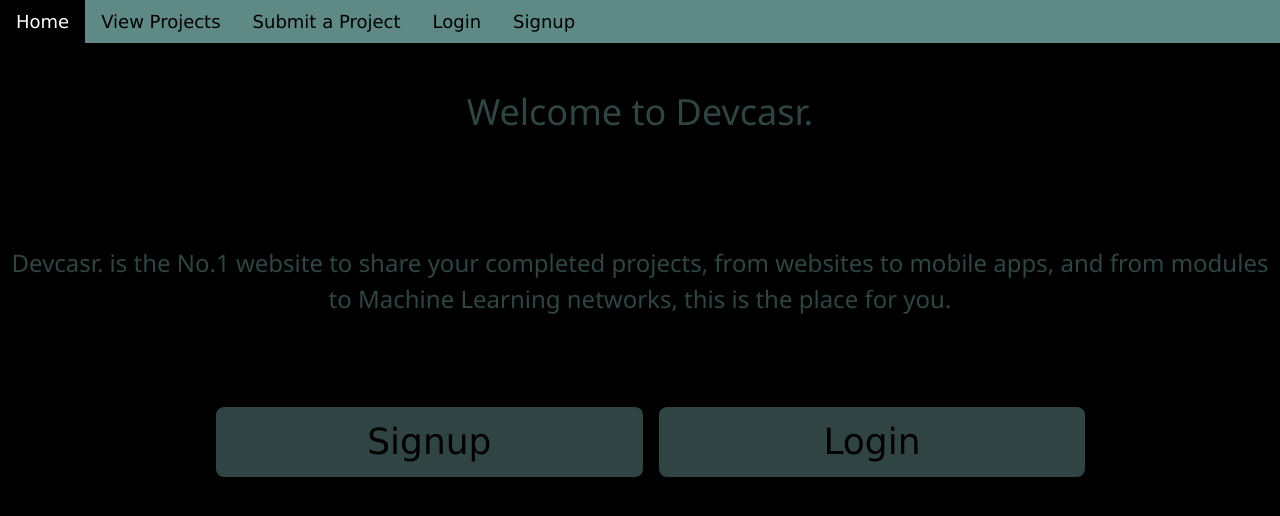
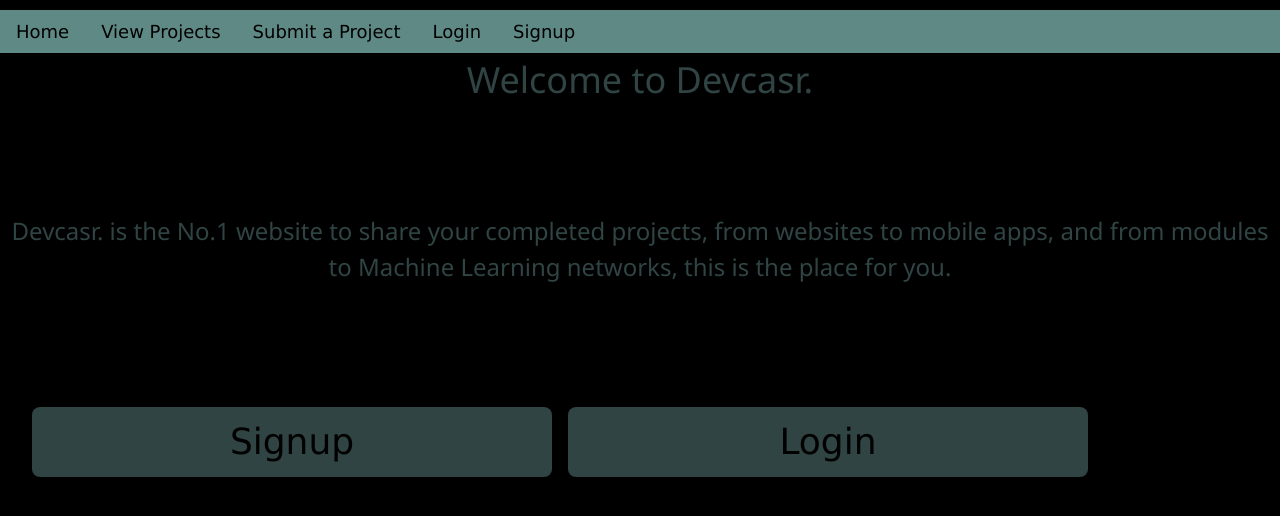
Before and after one commit to TheKing-coder68/Devcasr, a Flask app: page / in a window 1280 px wide. Shown: the top 516 px of the page. Run offline with Flask 2, Linux system fonts and the light colour scheme.

Commit message:
Changed some CSS stuff mainly.

```diff
--- a/static/home.css
+++ b/static/home.css
@@ -8,17 +8,17 @@ body{
 	color: #2f4443;
 }
 .signup-button{
-	position: relative;
-	left: 200px;
+    position: relative;
+
 	background-color: #2f4443;
-
 }
 .signup-button:hover{
+
 	background-color: #202e2c;
 }
 .login-button {
-	position: relative;
-	left: 200px;
+    position: relative;
+
 	background-color: #2f4443;
 }
 .login-button:hover{
--- a/templates/base.html
+++ b/templates/base.html
@@ -10,7 +10,7 @@
 </head>
 
 <body>
-	<div class="navbar w3-bar w3-large">
+	<div class="navbar w3-col l12 m12 s12 w3-bar w3-large">
   		<button class="w3-hover-black w3-bar-item w3-button">Home</button>
   		<button class="w3-hover-black w3-bar-item w3-button">View Projects</button>
   		<button class="w3-hover-black w3-bar-item w3-button">Submit a Project</button>
--- a/templates/home.html
+++ b/templates/home.html
@@ -3,14 +3,15 @@
 {% block title %}<title>Home</title>{% endblock %}
 
 {% block content %}
-<link rel="stylesheet" href="{{url_for('static',filename = 'home.css')}}">
+<link rel="stylesheet" href="{{url_for('static', filename = 'home.css')}}">
 
 <h1 align="center" class="top-text w3-padding-32">Welcome to Devcasr.</h1>
 
 <h3 class="intro-text w3-padding-64" align="center"> Devcasr. is the No.1 website to share your completed projects, from websites to mobile apps, and from modules to Machine Learning
 	networks, this is the place for you.
 </h3>
-
-<a class="signup-button w3-col s3 m6 l4 w3-btn w3-margin-left w3-hover-black w3-margin-top w3-round-large w3-xxlarge" align"center">Signup</a>
-<a class="login-button w3-col s3 m6 l4 w3-btn w3-margin-left  w3-margin-top w3-round-large w3-xxlarge" align="center">Login</a>
+<div class="w3-container w3-padding-32">
+	<a class="signup-button w3-col s12 m6 l5 w3-btn w3-margin-left  w3-margin-top w3-round-large w3-xxlarge" align"center">Signup</a>
+	<a class="login-button w3-col s12 m6 l5 w3-btn w3-margin-left  w3-margin-top w3-round-large w3-xxlarge" align="center">Login</a>
+</div>
 {% endblock %}
```
